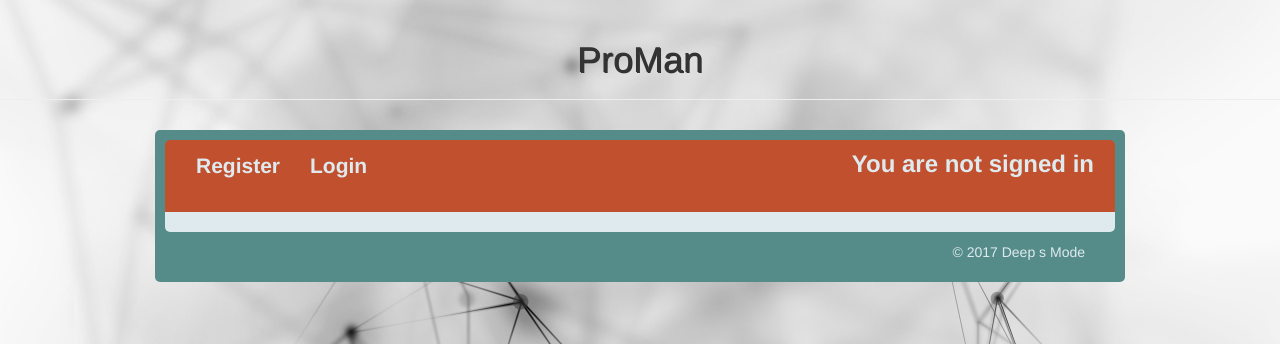
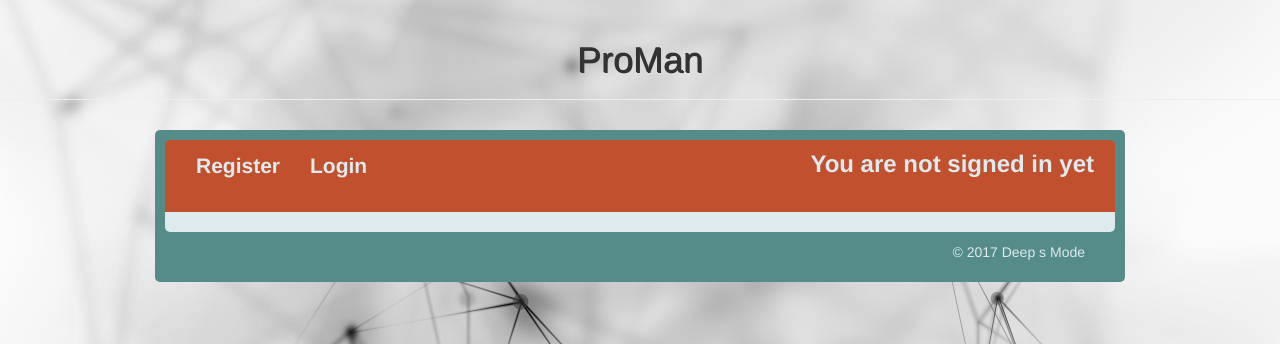
Before and after one commit to gerimage23/proman, a Flask app: page / in a window 1280 px wide. Shown: the top 344 px of the page. Run offline with Flask 2, Linux system fonts and the light colour scheme; some libraries are stand-ins or nearby versions.

Commit message:
Not signed in sign slightly modified to Not signed in yet

```diff
--- a/templates/index.html
+++ b/templates/index.html
@@ -36,7 +36,7 @@
                 {% endif %}
               </ul>
               <ul class="nav navbar-nav navbar-right">
-                <h3 class="project-title">{{ 'You are not signed in' if username == undefined else 'Signed in as ' + username }}</h3>
+                <h3 class="project-title">{{ 'You are not signed in yet' if username == undefined else 'Signed in as ' + username }}</h3>
               </ul>
             </div>
           </nav>
```
